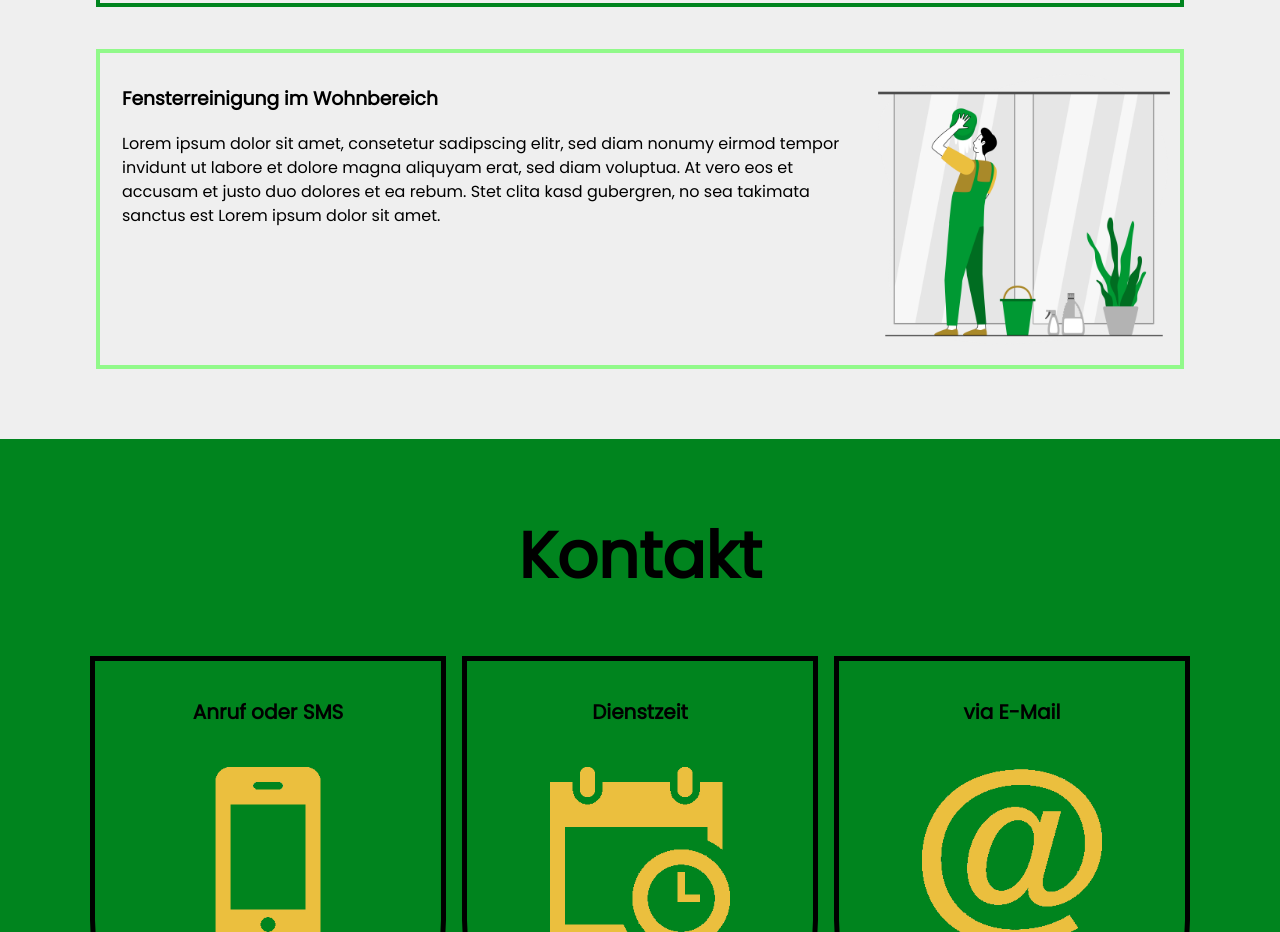
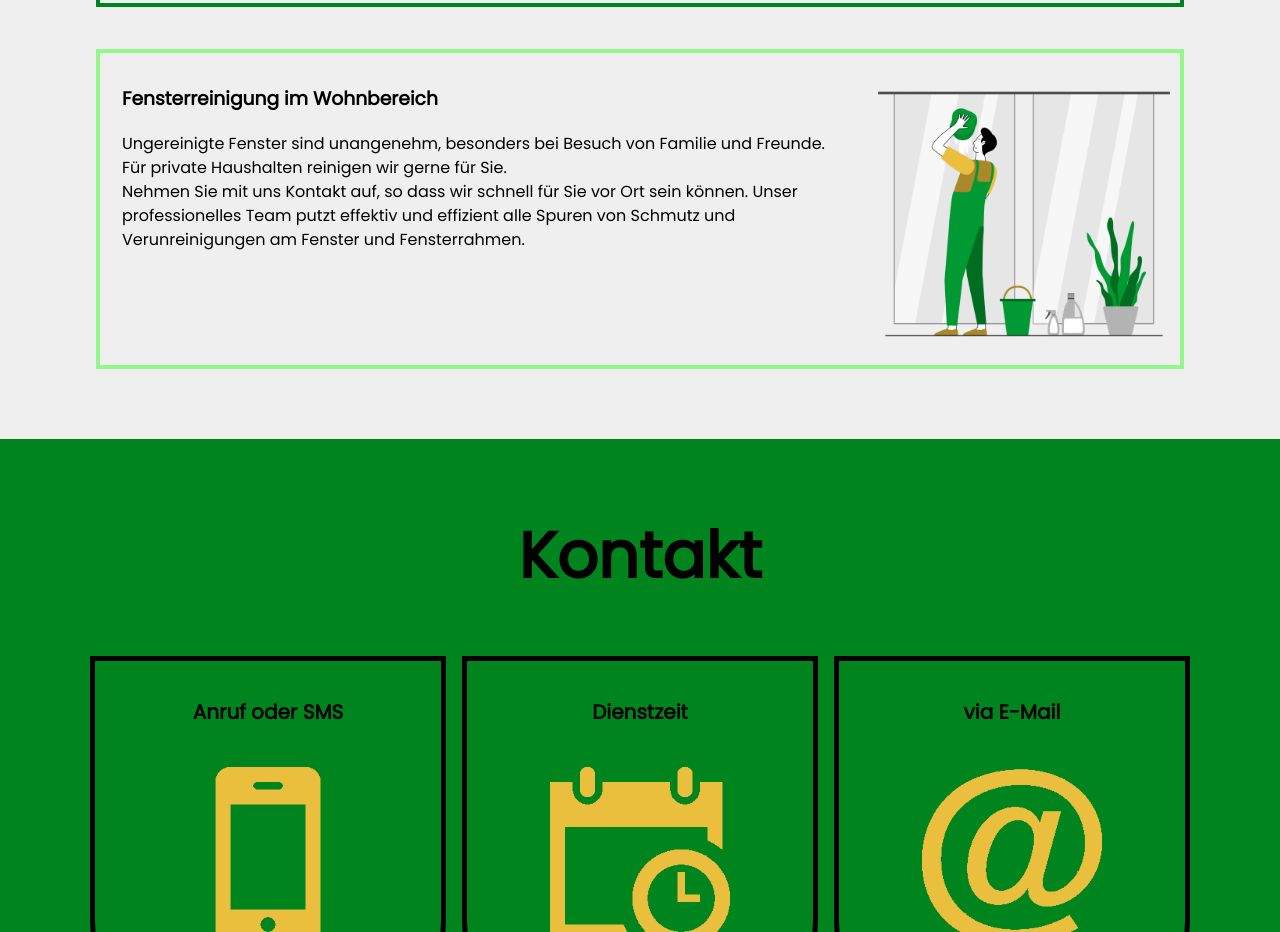
Before and after one commit to 5Diamonds/Website, a plain HTML site: page index.html in a window 1280 px wide. Shown: the part 1624-2556 px from the top of the page. Drawn offline with Linux system fonts and the light colour scheme.

Commit message:
Update index.html

```diff
--- a/index.html
+++ b/index.html
@@ -84,7 +84,9 @@
 				<div>
 					<h3>Fensterreinigung im Wohnbereich</h3>
 					<p>
-						Lorem ipsum dolor sit amet, consetetur sadipscing elitr, sed diam nonumy eirmod tempor invidunt ut labore et dolore magna aliquyam erat, sed diam voluptua. At vero eos et accusam et justo duo dolores et ea rebum. Stet clita kasd gubergren, no sea takimata sanctus est Lorem ipsum dolor sit amet.
+						Ungereinigte Fenster sind unangenehm, besonders bei Besuch von Familie und Freunde. Für private Haushalten reinigen wir gerne für Sie.
+						<br>
+						Nehmen Sie mit uns Kontakt auf, so dass wir schnell für Sie vor Ort sein können. Unser professionelles Team putzt effektiv und effizient alle Spuren von Schmutz und Verunreinigungen am Fenster und Fensterrahmen.
 					</p>
 				</div>
 				<img src="illustration4x3(redversion).png" alt="illustration4x3(red version)">
```
